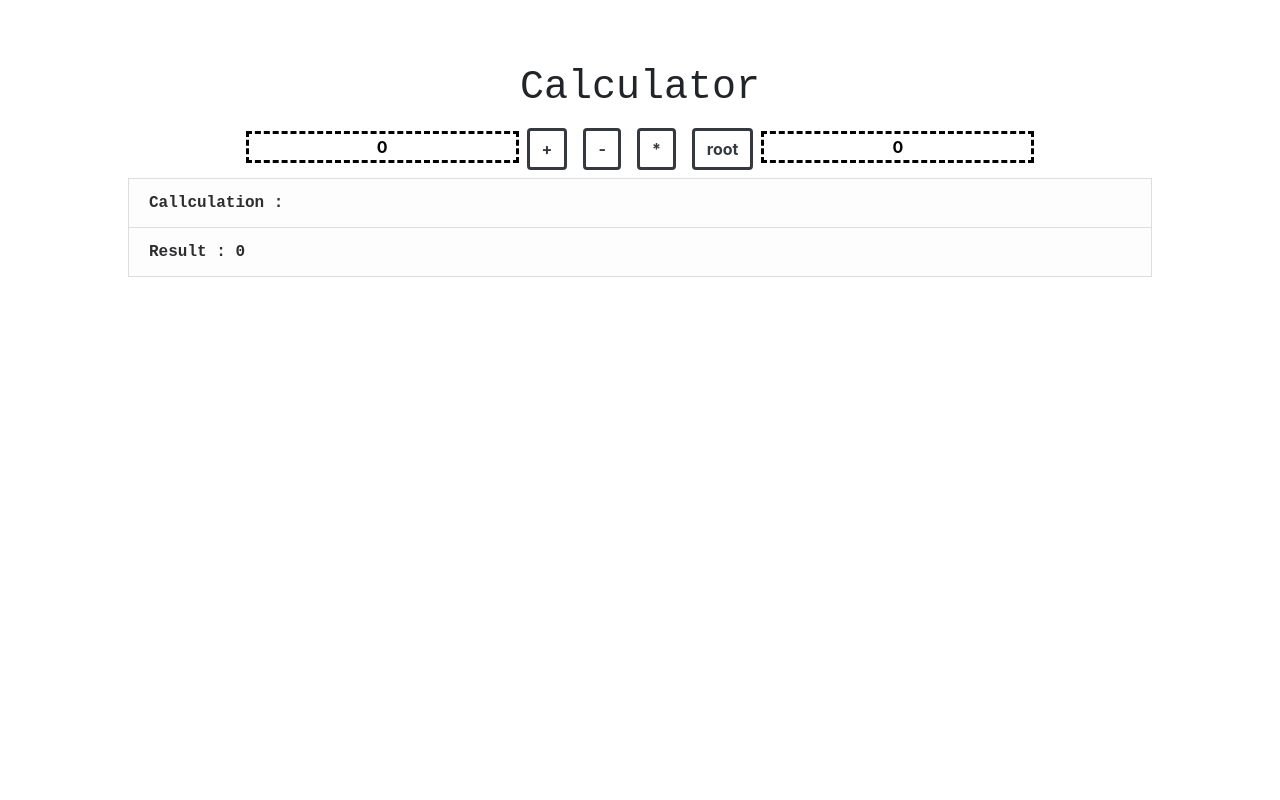
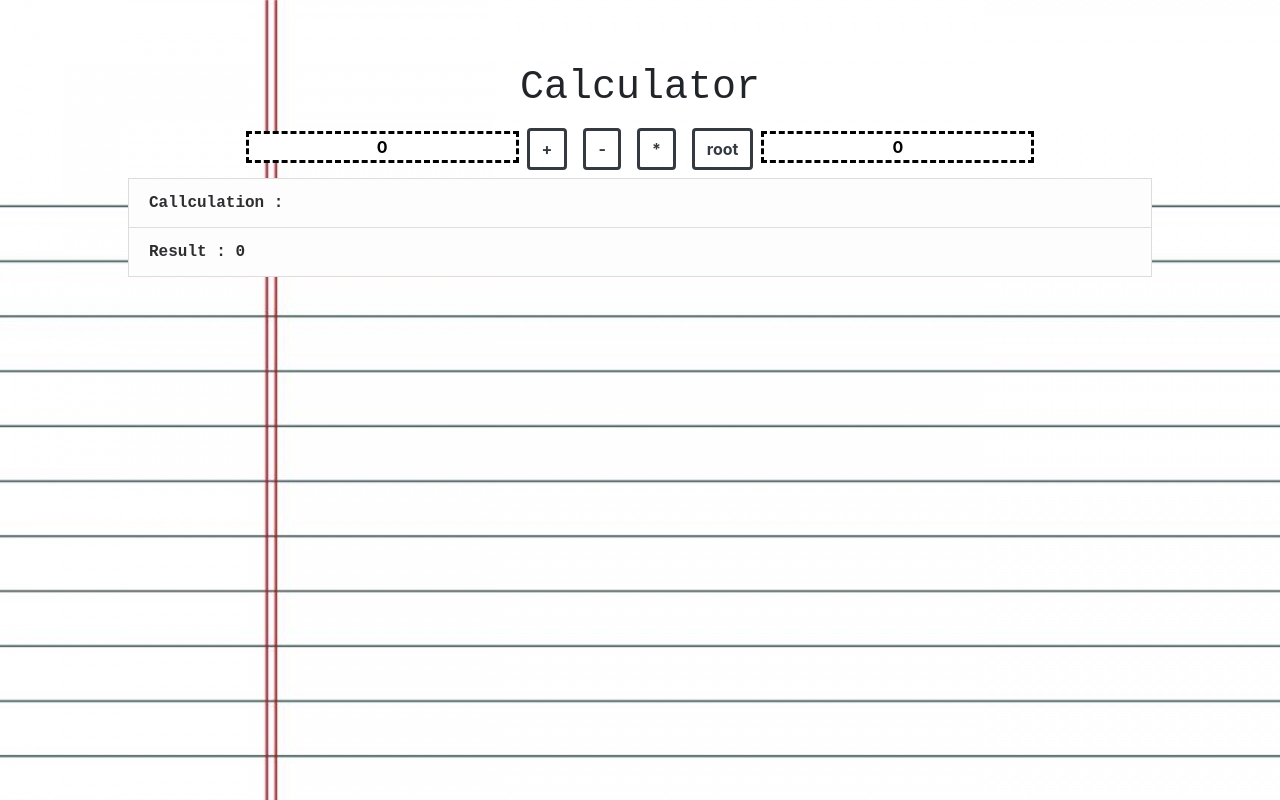
Before and after one commit to LucaPomer/Calculator, a React (Create React App) app: page / in a window 1280 px wide. Built offline with nearby package versions, Linux system fonts and the light colour scheme.

Commit message:
added background image - need to resize

```diff
--- a/src/App.css
+++ b/src/App.css
@@ -1,7 +1,12 @@
 .App {
     text-align: center;
+    background-image: image("/img/notebook-page.jpg");
+
 }
-
+body{
+    background-image: url("img/notebook-page.jpg") ;
+    background-size: auto;
+}
 .App-logo {
     height: 40vmin;
     pointer-events: none;
```
Also changed, not shown: src/img/notebook-page.jpg (added).
